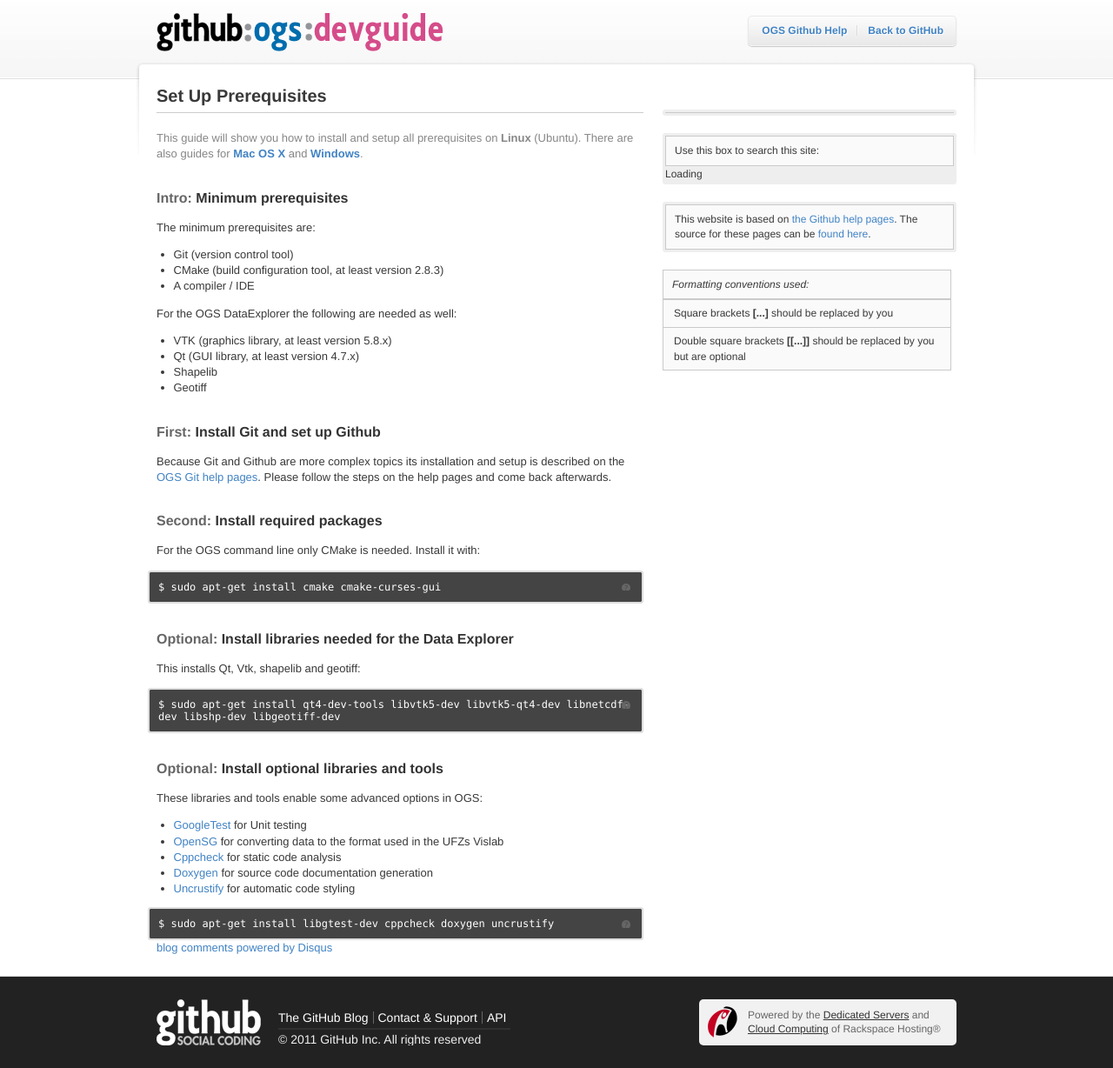
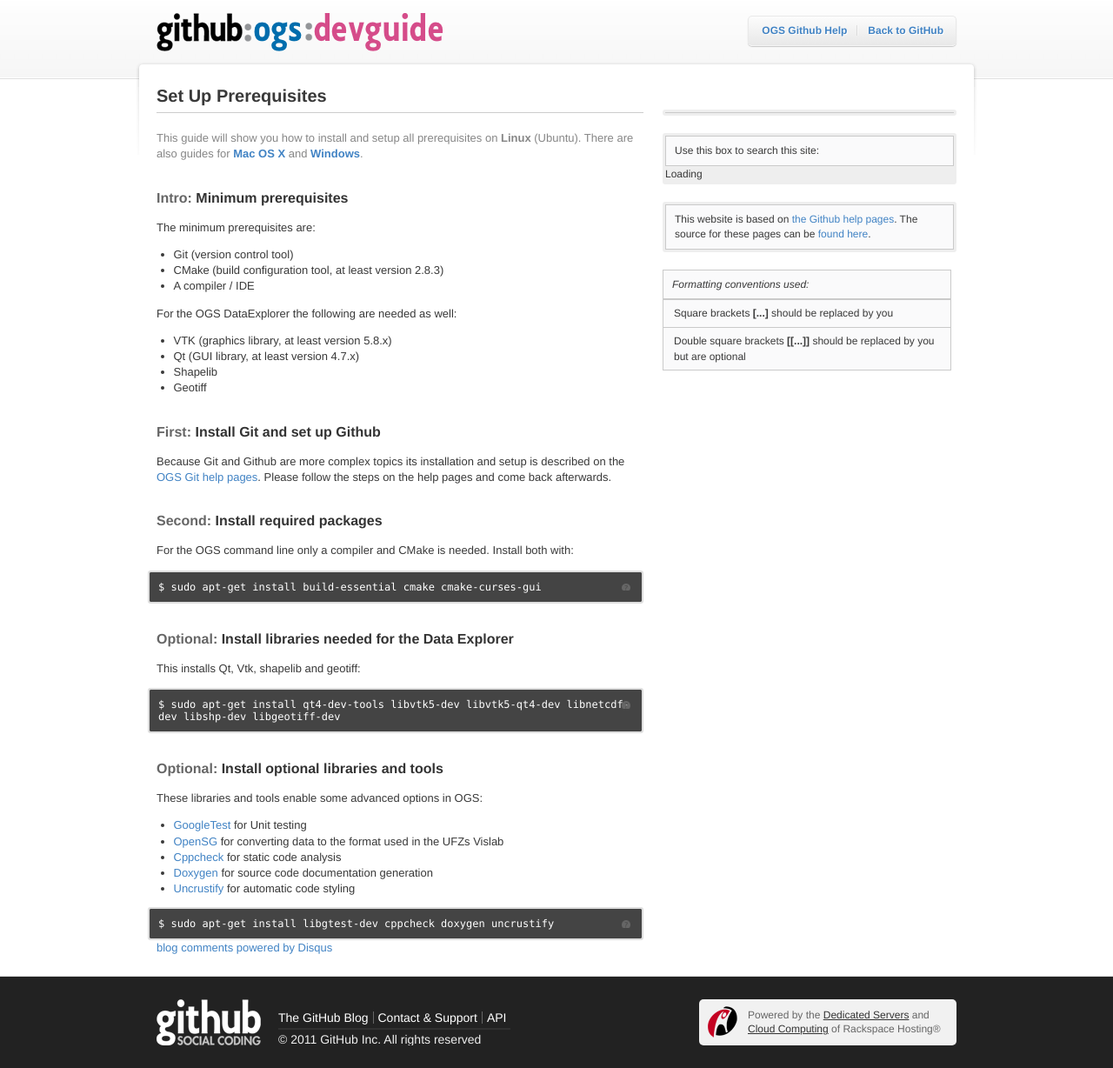
Before and after one commit to ufz/devguide, a Jekyll site: the page built from _posts/2012-05-29-linux-prerequisites.markdown, in a window 1280 px wide. Shown: the whole page at 87% size. Built offline with Jekyll 4.4.1, drawn with Linux system fonts in a browser that asks for light colours; comment, search, counter and statistics services are not loaded.

Commit message:
Added build-essential to linux prereqs.

```diff
--- a/_posts/2012-05-29-linux-prerequisites.markdown
+++ b/_posts/2012-05-29-linux-prerequisites.markdown
@@ -10,10 +10,10 @@ description: A quick guide to help you to install the prerequisites
 
 ## <span class="step">Second:</span> Install required packages ##
 
-For the OGS command line only CMake is needed. Install it with:
+For the OGS command line only a compiler and CMake is needed. Install both with:
 
 <pre class="terminal bootcamp">
-    <span class="codeline">$ sudo apt-get install cmake cmake-curses-gui<span>This installs CMake and its curses gui (ccmake)</span></span>
+    <span class="codeline">$ sudo apt-get install build-essential cmake cmake-curses-gui<span>This installs CMake and its curses gui (ccmake)</span></span>
 </pre>
 
 ## <span class="step">Optional:</span> Install libraries needed for the Data Explorer ##
```
